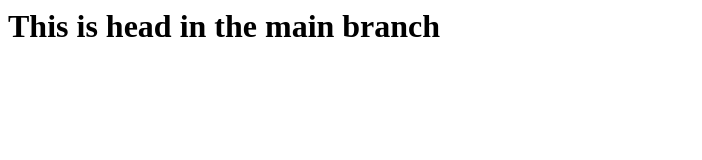
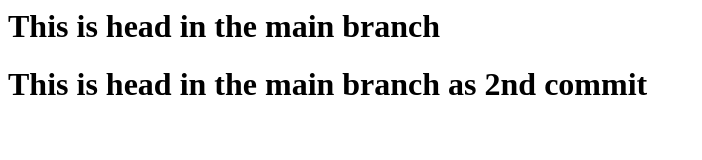
Before and after one commit to mdeemy/SecondRepo, a plain HTML site: page index.html in a window 1280 px wide. Shown: the whole page, without its empty margins (0-702 px from the left). Drawn offline with Linux system fonts and the light colour scheme.

Commit message:
main 2nd

```diff
--- a/index.html
+++ b/index.html
@@ -6,5 +6,8 @@
         <h1>
             This is head in the main branch
         </h1>
+        <h1>
+            This is head in the main branch as 2nd commit
+        </h1>
     </body>
 </html>
```
